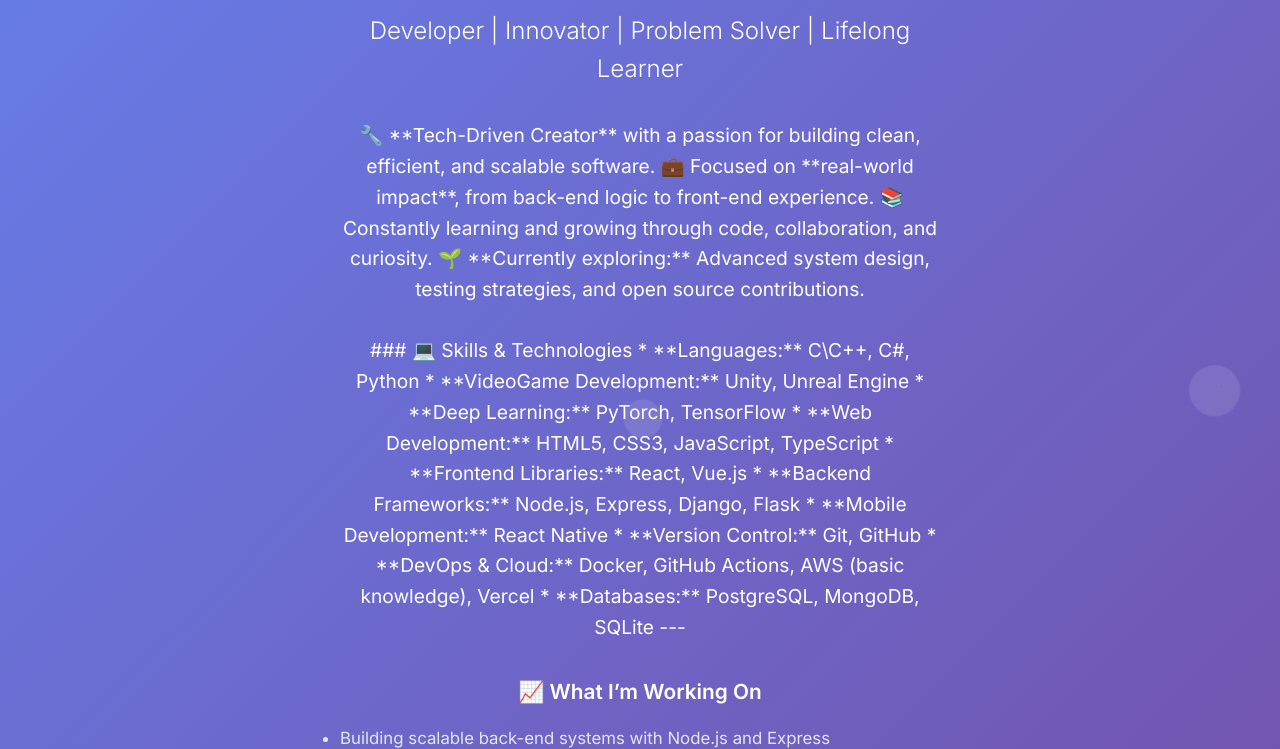
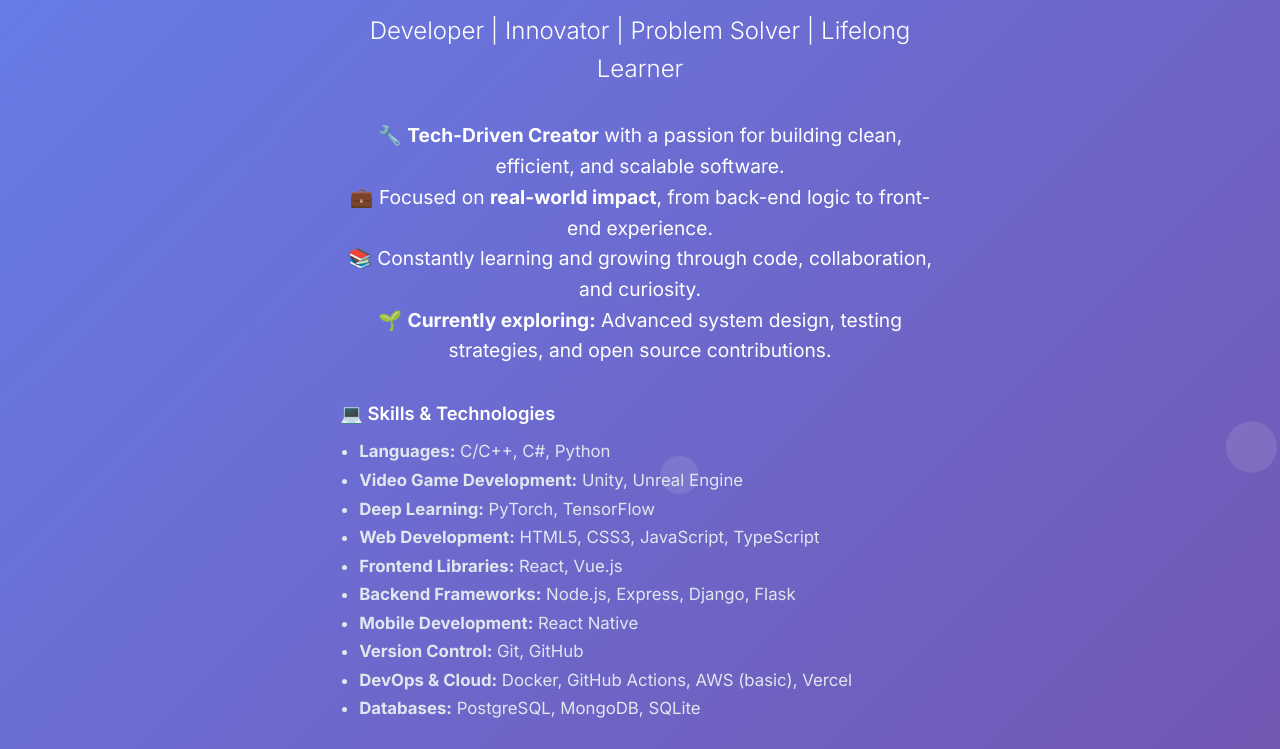
Before and after one commit to aturs3001/portfolio-, a plain HTML site: page index.html in a window 1280 px wide. Shown: the part 126-875 px from the top of the page. Drawn offline with Linux system fonts and the light colour scheme.

Commit message:
Refactor hero section content for improved clarity and presentation of skills and technologies

```diff
--- a/index.html
+++ b/index.html
@@ -639,25 +639,27 @@
         <div class="hero-content">
             <h1>👋 Hello, My Name is Aric Hurkman</h1>
             <p class="subtitle">Developer | Innovator | Problem Solver | Lifelong Learner</p>
-            <p> 🔧 **Tech-Driven Creator** with a passion for building clean, efficient, and scalable software.
-                💼 Focused on **real-world impact**, from back-end logic to front-end experience.
-                📚 Constantly learning and growing through code, collaboration, and curiosity.
-                🌱 **Currently exploring:** Advanced system design, testing strategies, and open source contributions.
-                <br><br>
-                ### 💻 Skills & Technologies
-                * **Languages:** C\C++, C#, Python
-                * **VideoGame Development:** Unity, Unreal Engine
-                * **Deep Learning:** PyTorch, TensorFlow
-                * **Web Development:** HTML5, CSS3, JavaScript, TypeScript
-                * **Frontend Libraries:** React, Vue.js
-                * **Backend Frameworks:** Node.js, Express, Django, Flask
-                * **Mobile Development:** React Native
-                * **Version Control:** Git, GitHub
-                * **DevOps & Cloud:** Docker, GitHub Actions, AWS (basic knowledge), Vercel
-                * **Databases:** PostgreSQL, MongoDB, SQLite
-
-                ---
-
+            <p>
+                🔧 <strong>Tech-Driven Creator</strong> with a passion for building clean, efficient, and scalable software.<br>
+                💼 Focused on <strong>real-world impact</strong>, from back-end logic to front-end experience.<br>
+                📚 Constantly learning and growing through code, collaboration, and curiosity.<br>
+                🌱 <strong>Currently exploring:</strong> Advanced system design, testing strategies, and open source contributions.
+            </p>
+            <div style="margin:2rem auto 1rem auto; max-width:600px; text-align:left; color:#e0e7ef; font-size:1.05rem; line-height:1.7;">
+                <h3 style="color:#fff; font-size:1.15rem; font-weight:600; margin-bottom:0.5rem;">💻 Skills & Technologies</h3>
+                <ul style="margin-left:1.2rem;">
+                    <li><strong>Languages:</strong> C/C++, C#, Python</li>
+                    <li><strong>Video Game Development:</strong> Unity, Unreal Engine</li>
+                    <li><strong>Deep Learning:</strong> PyTorch, TensorFlow</li>
+                    <li><strong>Web Development:</strong> HTML5, CSS3, JavaScript, TypeScript</li>
+                    <li><strong>Frontend Libraries:</strong> React, Vue.js</li>
+                    <li><strong>Backend Frameworks:</strong> Node.js, Express, Django, Flask</li>
+                    <li><strong>Mobile Development:</strong> React Native</li>
+                    <li><strong>Version Control:</strong> Git, GitHub</li>
+                    <li><strong>DevOps & Cloud:</strong> Docker, GitHub Actions, AWS (basic), Vercel</li>
+                    <li><strong>Databases:</strong> PostgreSQL, MongoDB, SQLite</li>
+                </ul>
+            </div>
                 <!-- What I'm Working On -->
                 <h3 style="margin-top:2rem; color:#fff; font-size:1.3rem; font-weight:600;">📈 What I’m Working On</h3>
                 <ul style="text-align:left; max-width:600px; margin:1rem auto 2rem auto; color:#e0e7ef; font-size:1.05rem; line-height:1.7;">
```
